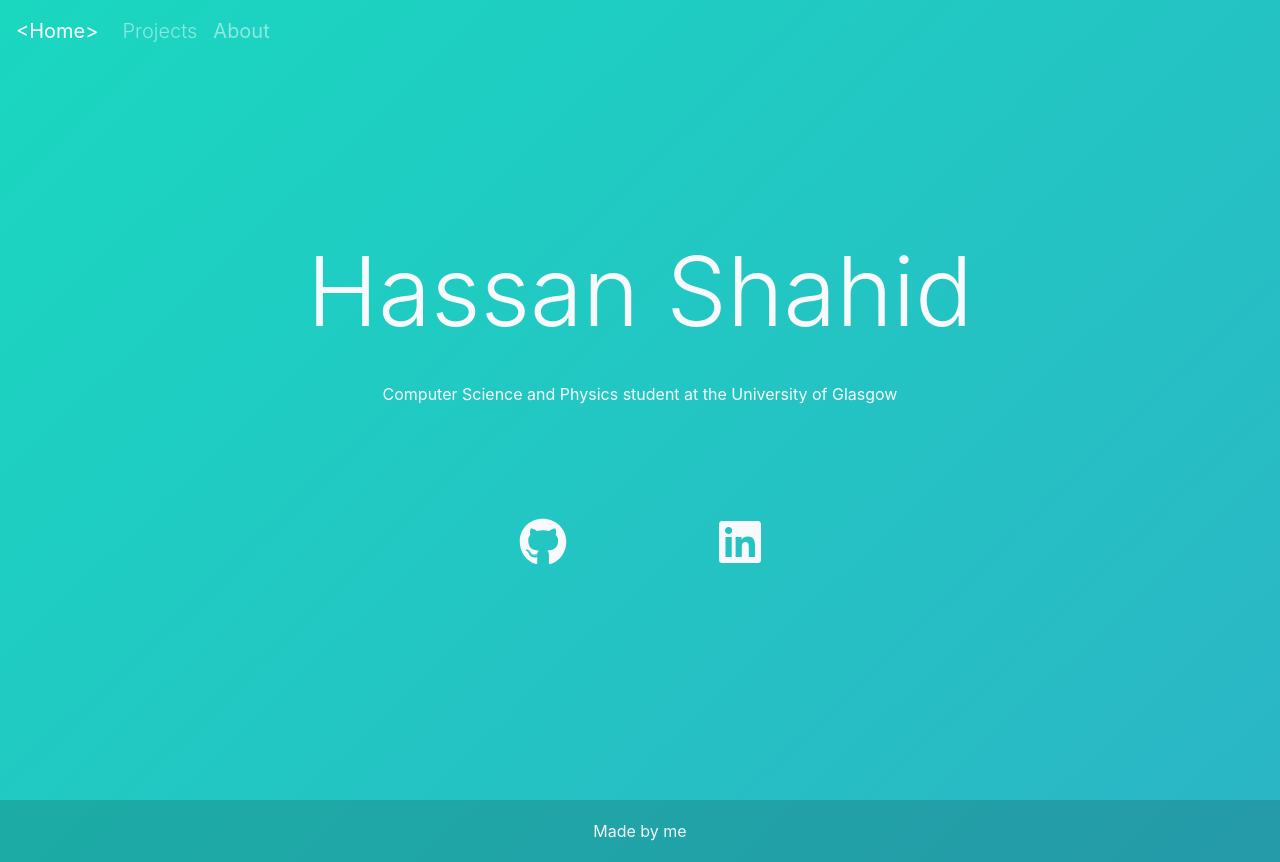
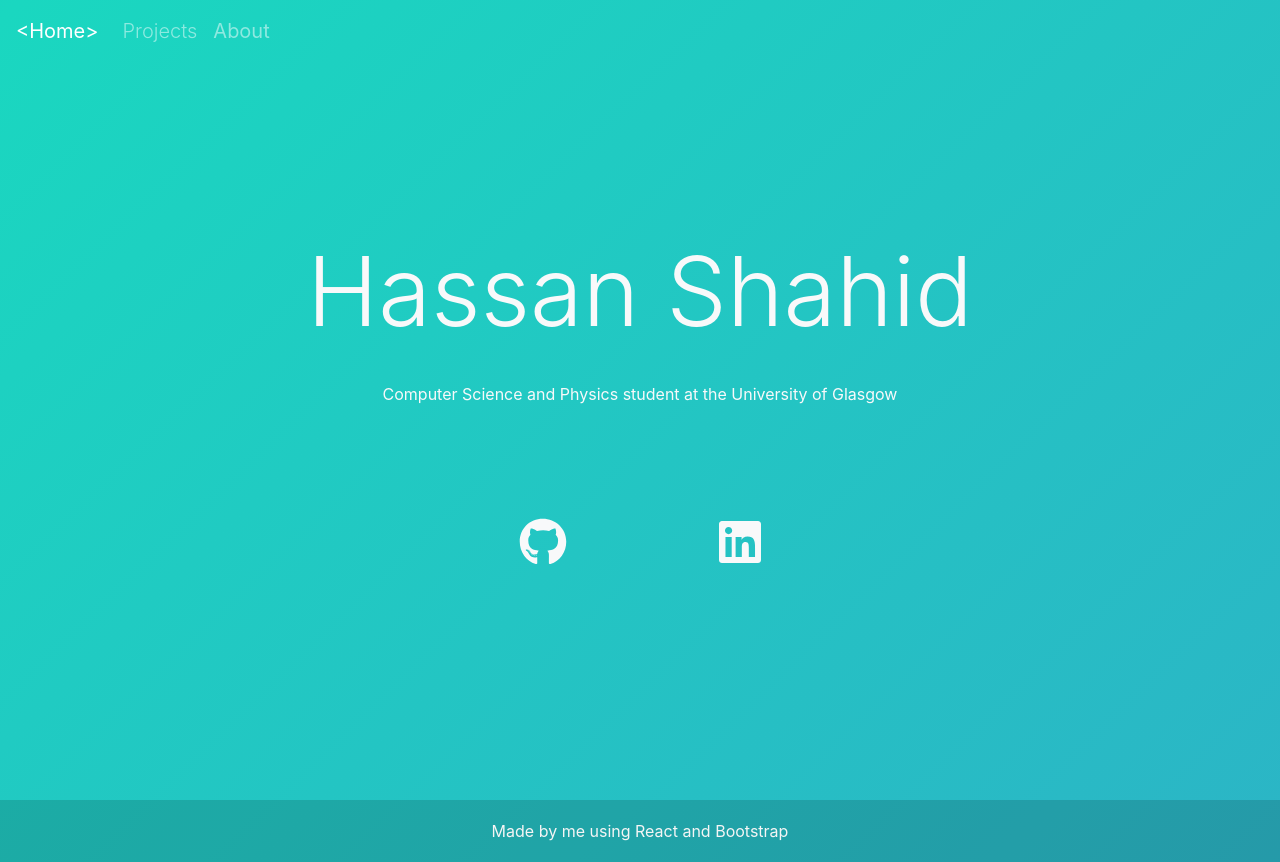
Before and after one commit to muHashh/home, a React (Create React App) app: page / in a window 1280 px wide. Built offline with nearby package versions, Linux system fonts and the light colour scheme.

Commit message:
change footer text to include tech used

```diff
--- a/src/components/Footer.js
+++ b/src/components/Footer.js
@@ -3,7 +3,7 @@ import React from "react";
 function Footer() {
   return (
     <div className="footer transparent">
-      Made by me
+      Made by me using React and Bootstrap
     </div>
   );
 }
```
